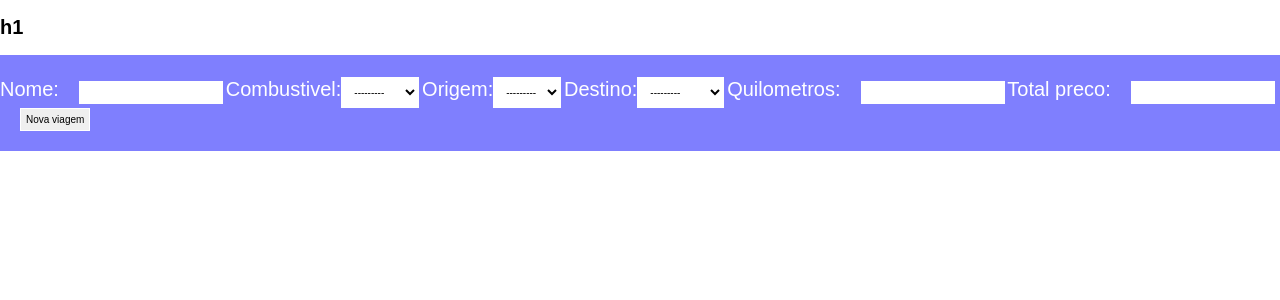
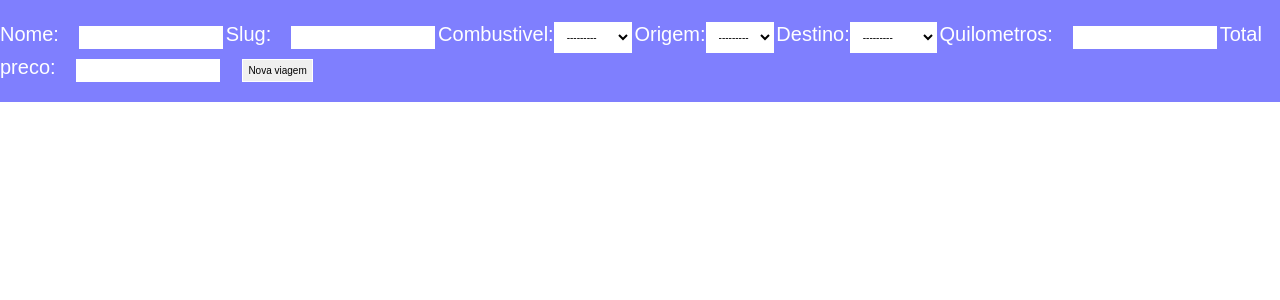
Before and after one commit to marcosvicente/ProjectMaps, a Django app: template templates/cadastro.html in a window 1280 px wide. Shown: the top 300 px of the page. Run offline with Django 3.2, Linux system fonts and the light colour scheme; the template is opened without the code that fills it: values that come from a table or form of the project are taken from there, others are empty; data comes from the database, SQL or seed files in the repository; both versions use the stored data as it was after the commit; some libraries are stand-ins or nearby versions.

Commit message:
Form viagem

```diff
--- a/ProjectMaps/urls.py
+++ b/ProjectMaps/urls.py
@@ -6,6 +6,6 @@ from core.views import Index, IndexDetail, Cadastro
 urlpatterns = [
     url(r'^admin/', include(admin.site.urls)),
     url(r'^$', Index.as_view(), name='index'),
+    url(r'^cadastro/$', Cadastro.as_view(), name='cadastro'),
     url(r'^(?P<slug>[-\w]+)/$', IndexDetail.as_view(), name='index-detail'),
-    url(r'^cadastro/$', Cadastro.as_view(), name='cadastro'),
 ]
--- a/core/forms.py
+++ b/core/forms.py
@@ -10,7 +10,7 @@ class ViagemForm(forms.ModelForm):
 
     class Meta:
         model = Viagem
-        exclude = ["slug"]
+        fields = "__all__"
 
     def clean_nome(self):
         nome = self.cleaned_data.get('nome')
@@ -27,3 +27,8 @@ class ViagemForm(forms.ModelForm):
         if not total_preco > 0:
             raise forms.ValidationError("Digite um numero maior que 0")
         return total_preco
+
+    def clean_slug(self):
+        # o valor do field nome e redirecionando para o slug
+        slug = self.cleaned_data.get('name')
+        return slug
--- a/core/views.py
+++ b/core/views.py
@@ -1,4 +1,5 @@
 from django.views import generic
+from django.views.generic.edit import FormView
 
 from .models import Viagem
 from .forms import ViagemForm
@@ -14,11 +15,11 @@ class IndexDetail(generic.DetailView):
     template_name = "detail.html"
 
 
-class Cadastro(generic.CreateView):
+class Cadastro(FormView):
     form_class = ViagemForm
     template_name = "cadastro.html"
+
     # Savar dados na tabela Viagem
-
     def form_valid(request):
         if request.method == 'POST':
             form = ViagemForm(request.POST)
--- a/templates/cadastro.html
+++ b/templates/cadastro.html
@@ -9,7 +9,6 @@
 {% endblock %}
 
 {% block content%}
-<h1>h1</h1>
 <section class="cadastro-lugares">
 	<form method="POST" action=''>
 		{% csrf_token %}
--- a/templates/index.html
+++ b/templates/index.html
@@ -19,6 +19,7 @@
 			</ul>
 		</a>
 	</section>
+	<a href="{% url 'cadastro'%}">Criar nova viagem</a>
 </main>
 {% endfor %}
 {% endblock %}
```
Also changed, not shown: db.sqlite3.
